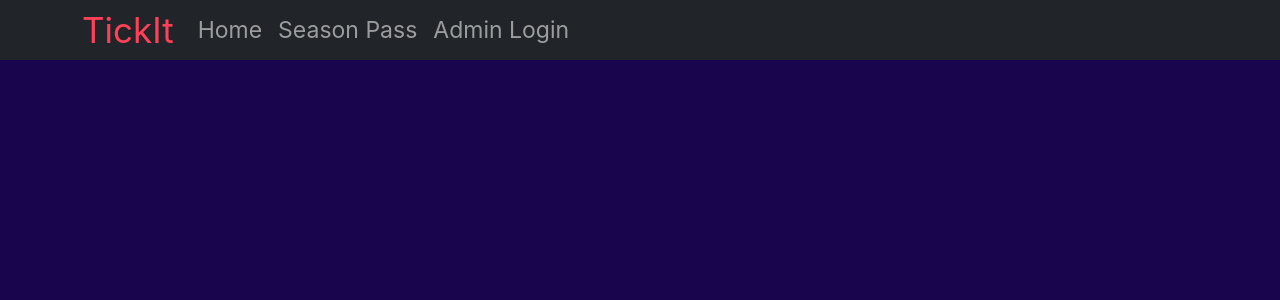
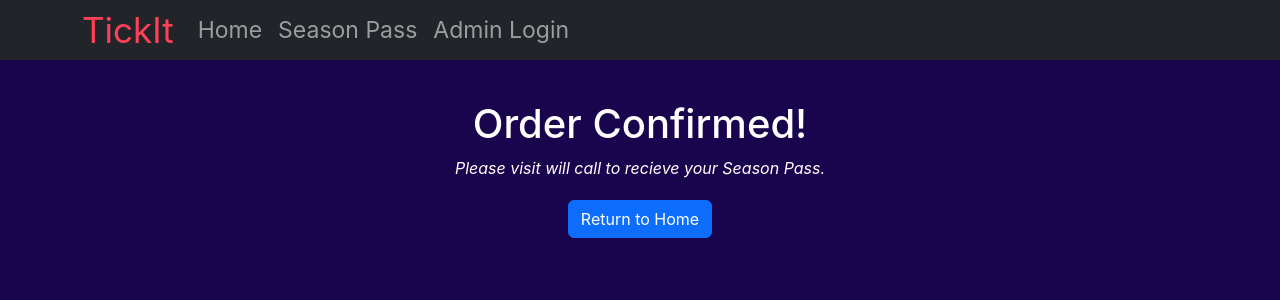
Before and after one commit to PatrickBerz/tick-it, a React (Create React App) app in the folder frontend/: page /seasonPassConfirmation in a window 1280 px wide. Shown: the top 300 px of the page. Built offline with nearby package versions, Linux system fonts and the light colour scheme.

Commit message:
Fixed issue with season pass confirmation page

```diff
--- a/frontend/src/App.jsx
+++ b/frontend/src/App.jsx
@@ -17,6 +17,7 @@ import { SeasonVenueSelection } from './components/seasonVenueSelection';
 import { SeasonPassStuff } from './components/seasonPassStuff';
 import { PolicyStuff } from './components/policyStuff';
 import { ExchangeCheckOut } from './components/exchangeCheckOut';
+import { SeasonPassConfirmation } from './components/seasonPassConfirmation';
 
 const App = () =>
   <Router>
@@ -37,6 +38,7 @@ const App = () =>
           <Route path='/seasonPassStuff' element={<SeasonPassStuff/>}/>
           <Route path='/policyStuff' element={<PolicyStuff/>}/>
           <Route path='/exchangeCheckOut' element={<ExchangeCheckOut/>}/>
+          <Route path='/seasonPassConfirmation' element={<SeasonPassConfirmation/>}/>
       </Routes>
     </div>
   </Router>
--- a/frontend/src/components/seasonPassCheckout.jsx
+++ b/frontend/src/components/seasonPassCheckout.jsx
@@ -115,7 +115,7 @@ const handlePhNumChange = e => {
       response => response.json(),
       error => console.log('An error occured', error),
       console.log("Do stuff?"),
-      navigate('/orderConfirmation', {case: state.case, venue: state.venue})
+      navigate('/seasonPassConfirmation', {case: state.case, venue: state.venue})
     )
     .then(res =>
       console.log("Do stuff!")
--- /dev/null
+++ b/frontend/src/components/seasonPassConfirmation.jsx
@@ -0,0 +1,26 @@
+import 'bootstrap/dist/css/bootstrap.min.css';
+import { Stack, Image, Form, Button } from 'react-bootstrap';
+import {useLocation, Link } from 'react-router-dom';
+
+export const SeasonPassConfirmation = () =>{
+    return (
+        <div className='App-body'>
+        <Stack direction='vertical' style={{alignItems:'center'}} gap={1}>
+          <div>
+            <h1 style={{color:'white', marginTop:'60px', textAlign: "center", marginTop: "100px"}}>Order Confirmed!</h1>
+            <p style={{color:'white', textAlign: "center"}}><i>Please visit will call to recieve your Season Pass.</i></p>
+          </div>
+          <div>
+
+              <Link
+              to={"/"}>
+              <Button type="button" variant="primary">
+                  Return to Home
+              </Button>
+              </Link>
+
+          </div>
+        </Stack>
+      </div>
+    )
+}
```
